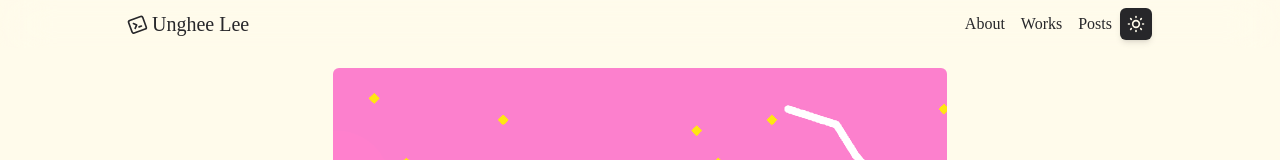
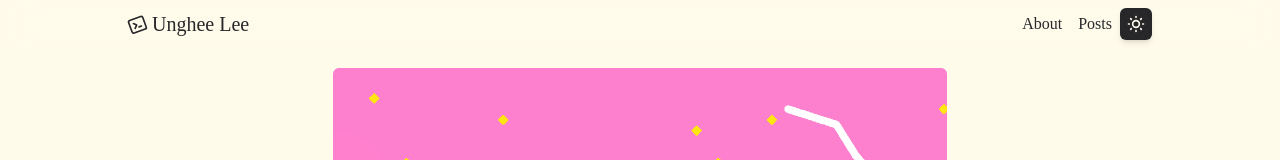
Before and after one commit to iMUngHee/unghee.dev, a Next.js app: page / in a window 1280 px wide. Shown: the top 160 px of the page. Built offline with nearby package versions, Linux system fonts and the light colour scheme; a web font is replaced by a local one.

Commit message:
[Chore] Delete Work link

```diff
--- a/components/NavigationBar.tsx
+++ b/components/NavigationBar.tsx
@@ -110,9 +110,9 @@ export default function NavigationBar() {
               <Link href="/">
                 <a className="transition-all hover:scale-110">About</a>
               </Link>
-              <Link href="/works">
+              {/* <Link href="/works">
                 <a className="transition-all hover:scale-110">Works</a>
-              </Link>
+              </Link> */}
               <Link href="/posts">
                 <a className="transition-all hover:scale-110">Posts</a>
               </Link>
@@ -201,9 +201,9 @@ export default function NavigationBar() {
                 <Link href="/">
                   <a className="transition-all hover:scale-110">About</a>
                 </Link>
-                <Link href="/works">
+                {/* <Link href="/works">
                   <a className="transition-all hover:scale-110">Works</a>
-                </Link>
+                </Link> */}
                 <Link href="/posts">
                   <a className="transition-all hover:scale-110">Posts</a>
                 </Link>
```
